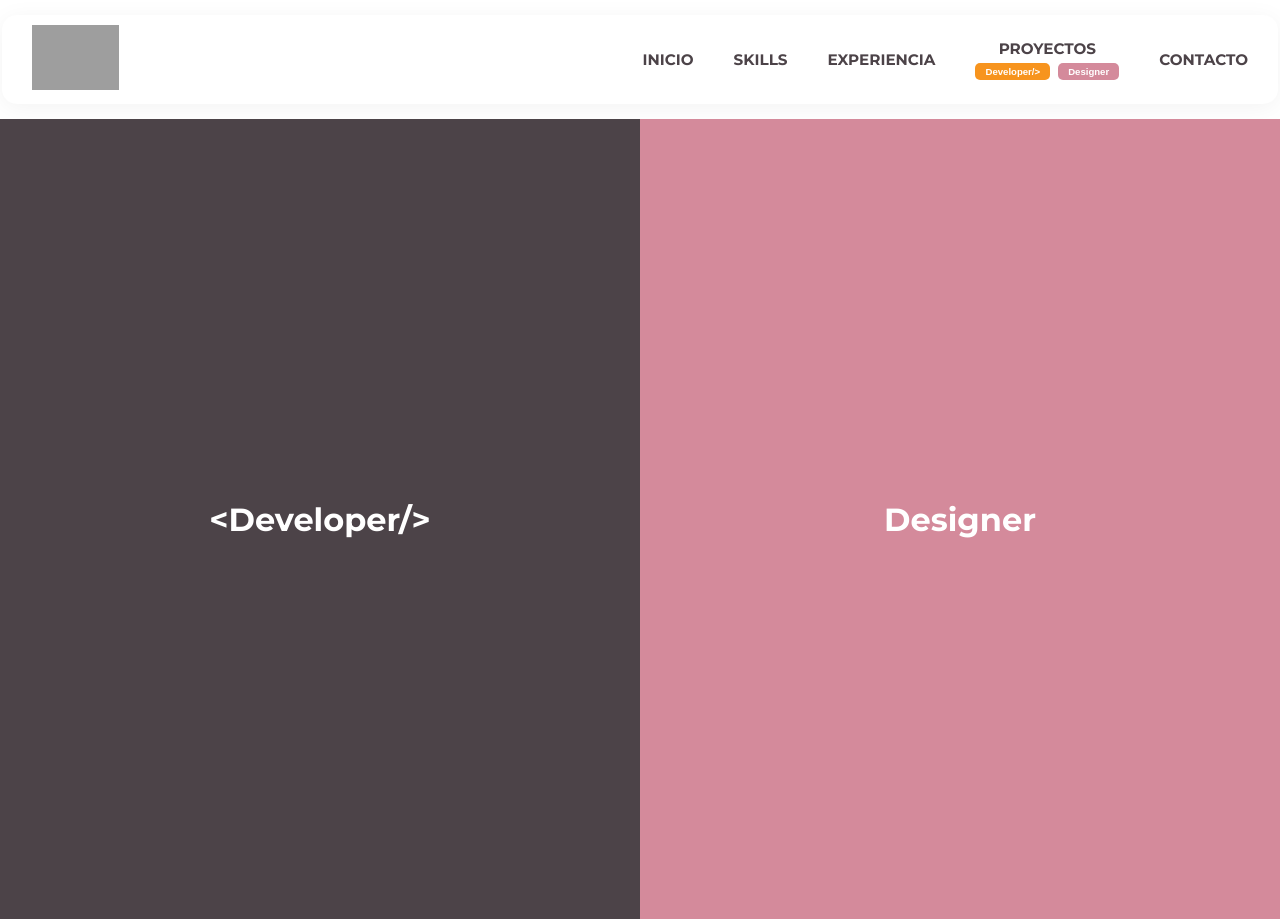
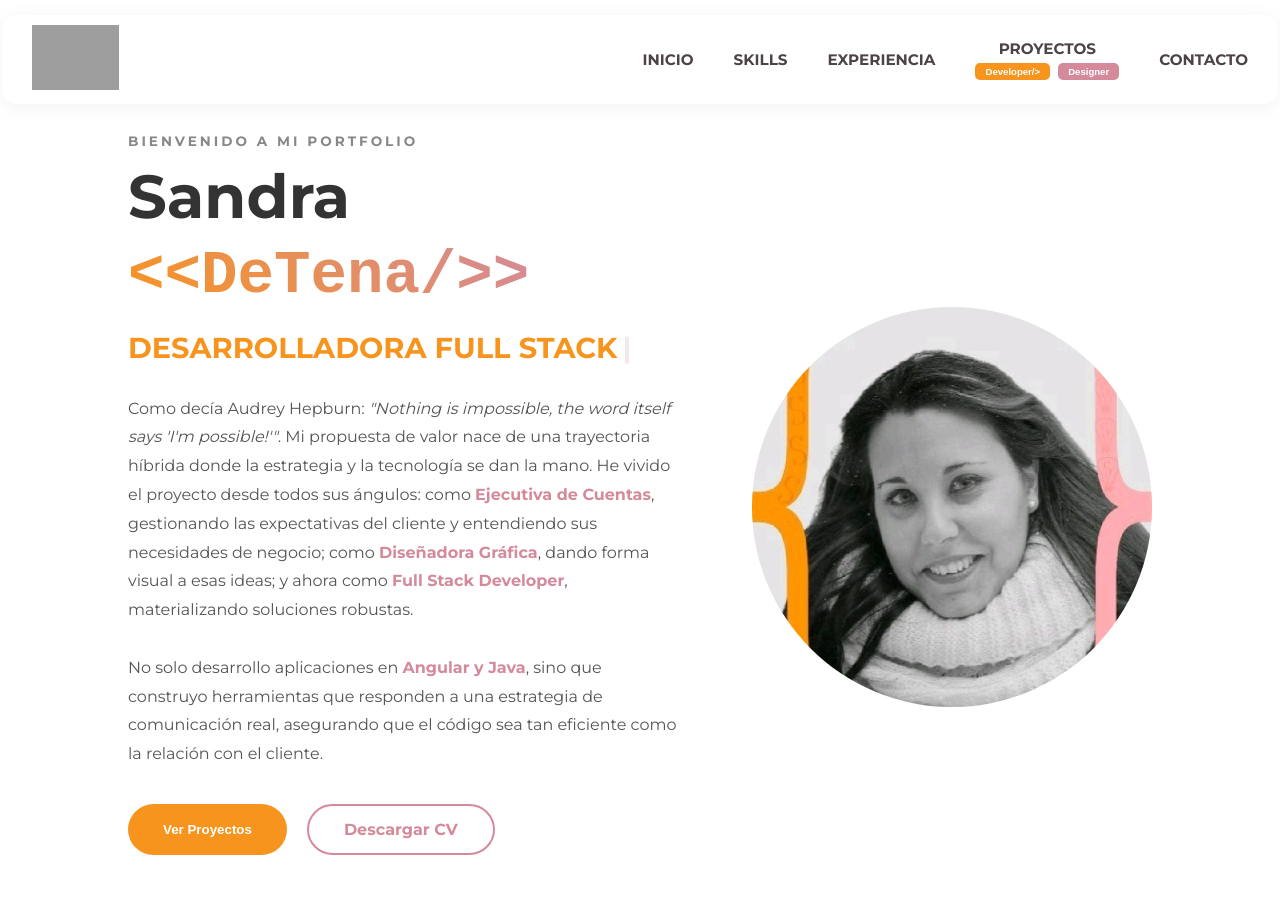
Before and after one commit to SandraDeTena/Portfolio_Web_Sandra, an Angular app: page / in a window 1280 px wide. After the commit the page ends 895 px from the top, so only its background shows below. Built offline with nearby package versions, Linux system fonts and the light colour scheme; grey boxes are pictures that could not be loaded.

Commit message:
feat(home): update bio with strategic profile and typing effect logic

```diff
--- a/src/app/features/home/home.html
+++ b/src/app/features/home/home.html
@@ -1,12 +1,39 @@
-<div class="split-container">
-  <div class="side left">
-    <div class="content">
-      <h1>&lt;Developer/&gt;</h1>
+<section id="inicio" class="hero-section">
+  <div class="hero-content">
+    <p class="welcome-tag">BIENVENIDO A MI PORTFOLIO</p>
+
+    <h1 class="main-title">
+      Sandra <span class="gradient-text">&lt;&lt;DeTena/&gt;&gt;</span>
+    </h1>
+
+    <h2 class="typing-container">
+      <span class="typed-text">{{ currentRole }}</span><span class="cursor">|</span>
+    </h2>
+
+    <p class="bio-text">
+    Como decía Audrey Hepburn: <em>"Nothing is impossible, the word itself says 'I'm possible!'"</em>.
+    Mi propuesta de valor nace de una trayectoria híbrida donde la estrategia y la tecnología se dan la mano.
+    He vivido el proyecto desde todos sus ángulos: como <strong>Ejecutiva de Cuentas</strong>, gestionando las expectativas del cliente y entendiendo sus necesidades de negocio; como <strong>Diseñadora Gráfica</strong>, dando forma visual a esas ideas; y ahora como <strong>Full Stack Developer</strong>, materializando soluciones robustas.
+    <br><br>
+    No solo desarrollo aplicaciones en <strong>Angular y Java</strong>, sino que construyo herramientas que responden a una estrategia de comunicación real, asegurando que el código sea tan eficiente como la relación con el cliente.
+    </p>
+
+    <div class="cta-group">
+      <button class="btn-main">Ver Proyectos</button>
+      <a href="CV-Sandra_De_Tena_Full-Stack Developer_2026.ES.pdf" download="CV_Sandra_DeTena_2026.pdf" class="btn-sub">Descargar CV</a>
+    </div>
+
+    <div class="social-links">
+      <a href="https://www.linkedin.com/in/sandradetena/" target="_blank"><i class="bi bi-linkedin"></i></a>
+      <a href="https://github.com/SandraDeTena" target="_blank"><i class="bi bi-github"></i></a>
+      <a href="https://www.behance.net/sandradetenacv" target="_blank"><i class="bi bi-behance"></i></a>
     </div>
   </div>
-  <div class="side right">
-    <div class="content">
-      <h1>Designer</h1>
+
+  <div class="hero-visual">
+    <div class="image-container">
+      <img src="Sandra_imagen_portada.png" alt="Sandra De Tena" class="profile-img">
+      <img src="Sandra Logo Vertical.png" alt="Logo Sandra" class="floating-logo">
     </div>
   </div>
-</div>
+</section>
--- a/src/app/features/home/home.scss
+++ b/src/app/features/home/home.scss
@@ -1,24 +1,148 @@
-.split-container {
+/* ==========================================================================
+   SECCIÓN DE INICIO (HERO SECTION)
+   ========================================================================== */
+
+/* Contenedor principal que ocupa toda la pantalla de bienvenida */
+.hero-section {
   display: flex;
-  height: 100vh;
-  width: 100%;
+  align-items: center;
+  justify-content: space-between;
+  min-height: 90vh; /* Ocupa casi todo el alto de la pantalla */
+  padding: 0 10%; /* Margen a los lados para que el contenido no toque los bordes */
+  gap: 60px; /* Espacio entre el texto y la foto */
+  background-color: #ffffff;
+
+  /* Columna izquierda: Textos y botones */
+  .hero-content {
+    flex: 1;
+
+    /* Etiqueta pequeña superior de bienvenida */
+    .welcome-tag {
+      font-weight: 600;
+      letter-spacing: 3px;
+      color: #888;
+      font-size: 0.85rem;
+      margin-bottom: 10px;
+    }
+
+    /* Título principal: Sandra <<DeTena/>> */
+    .main-title {
+      font-size: 3.8rem;
+      margin: 0;
+      color: #333;
+      font-weight: 800;
+
+      /* Estilo para el apellido con degradado naranja-rosa */
+      .gradient-text {
+        font-family: 'Courier New', Courier, monospace;
+        background: linear-gradient(45deg, #F7941E, #D48A9B);
+        -webkit-background-clip: text;
+        -webkit-text-fill-color: transparent;
+      }
+    }
+
+    /* Contenedor del efecto de escritura automática */
+    .typing-container {
+      margin: 15px 0 25px 0;
+      font-size: 1.8rem;
+      min-height: 45px;
+      display: flex;
+      align-items: center;
+
+      /* Texto que cambia dinámicamente */
+      .typed-text {
+        color: #F7941E;
+        font-weight: 700;
+      }
+
+      /* El palito que parpadea al final del texto */
+      .cursor {
+        color: #D48A9B;
+        margin-left: 5px;
+        animation: blink 0.8s infinite;
+      }
+    }
+
+    /* Texto descriptivo de la biografía */
+    .bio-text {
+      max-width: 550px;
+      line-height: 1.8;
+      color: #555;
+      strong { color: #D48A9B; } /* Resaltado en rosa para palabras clave */
+    }
+
+    /* Grupo de botones: Ver Proyectos y CV */
+    .cta-group {
+      display: flex;
+      gap: 20px;
+      margin-top: 35px;
+
+      button, .btn-sub {
+        padding: 14px 35px;
+        border-radius: 50px;
+        font-weight: 700;
+        cursor: pointer;
+        transition: all 0.3s ease;
+        text-decoration: none;
+        display: inline-block;
+      }
+
+      /* Botón naranja principal */
+      .btn-main { background: #F7941E; color: white; border: none; }
+
+      /* Botón con borde rosa para el CV */
+      .btn-sub { border: 2px solid #D48A9B; color: #D48A9B; background: transparent; }
+
+      /* Efecto de elevación al pasar el ratón por los botones */
+      button:hover, .btn-sub:hover { transform: translateY(-3px); }
+    }
+
+    /* Iconos de Redes Sociales (LinkedIn, GitHub, Behance) */
+    .social-links {
+      display: flex;
+      gap: 25px;
+      margin-top: 40px;
+      a {
+        font-size: 2rem;
+        color: #444;
+        transition: 0.3s;
+        /* Al pasar el ratón, el icono sube y cambia a naranja */
+        &:hover { color: #F7941E; transform: translateY(-5px); }
+      }
+    }
+  }
+
+  /* Columna derecha: Foto de perfil y Logo circular */
+  .hero-visual .image-container {
+    position: relative;
+    width: 400px;
+    height: 400px;
+
+    /* Foto de portada circular */
+    .profile-img {
+      width: 100%;
+      height: 100%;
+      border-radius: 50%;
+      object-fit: cover;
+      transition: 0.6s;
+    }
+
+    /* Logo vertical que aparece al hacer hover */
+    .floating-logo {
+      position: absolute;
+      top: 50%;
+      left: 50%;
+      transform: translate(-50%, -50%);
+      width: 220px;
+      opacity: 0; /* Oculto por defecto */
+      transition: 0.6s;
+    }
+
+    /* EFECTO: Al pasar el ratón sobre la foto, esta se desenfoca y aparece el logo */
+    &:hover .profile-img { filter: blur(8px); opacity: 0.2; }
+    &:hover .floating-logo { opacity: 1; }
+  }
 }
 
-.side {
-  flex: 1;
-  display: flex;
-  justify-content: center;
-  align-items: center;
-  transition: all 0.5s ease;
-  color: white;
-
-  &.left {
-    background-color: var(--dark);
-    &:hover { flex: 1.5; background-color: var(--orange); }
-  }
-
-  &.right {
-    background-color: var(--pink);
-    &:hover { flex: 1.5; background-color: var(--yellow); }
-  }
-}
+/* Animación de parpadeo para el cursor de escritura */
+@keyframes blink { 50% { opacity: 0; } }
--- a/src/app/features/home/home.ts
+++ b/src/app/features/home/home.ts
@@ -1,11 +1,55 @@
-import { Component } from '@angular/core';
+import { Component, OnInit, ChangeDetectorRef } from '@angular/core';
+import { CommonModule } from '@angular/common';
 
 @Component({
   selector: 'app-home',
-  imports: [],
+  standalone: true,
+  imports: [CommonModule],
   templateUrl: './home.html',
-  styleUrl: './home.scss',
+  styleUrls: ['./home.scss']
 })
-export class Home {
+export class Home implements OnInit {
+  roles: string[] = [
+    'DESARROLLADORA FULL STACK',
+    'DISEÑADORA GRÁFICA',
+    'Curiosidad innata. Superarè.'
+  ];
 
+  currentRole: string = 'S';
+  private roleIndex: number = 0;
+  private charIndex: number = 1;
+  private isDeleting: boolean = false;
+
+  constructor(private cdr: ChangeDetectorRef) {}
+
+  ngOnInit(): void {
+    setTimeout(() => this.typeEffect(), 500);
+  }
+
+  typeEffect(): void {
+    const currentFullText = this.roles[this.roleIndex];
+
+    if (this.isDeleting) {
+      this.currentRole = currentFullText.substring(0, this.charIndex - 1);
+      this.charIndex--;
+    } else {
+      this.currentRole = currentFullText.substring(0, this.charIndex + 1);
+      this.charIndex++;
+    }
+
+    this.cdr.detectChanges();
+
+    let typeSpeed = this.isDeleting ? 40 : 120;
+
+    if (!this.isDeleting && this.charIndex === currentFullText.length) {
+      typeSpeed = 2000;
+      this.isDeleting = true;
+    } else if (this.isDeleting && this.charIndex === 0) {
+      this.isDeleting = false;
+      this.roleIndex = (this.roleIndex + 1) % this.roles.length;
+      typeSpeed = 500;
+    }
+
+    setTimeout(() => this.typeEffect(), typeSpeed);
+  }
 }
```
